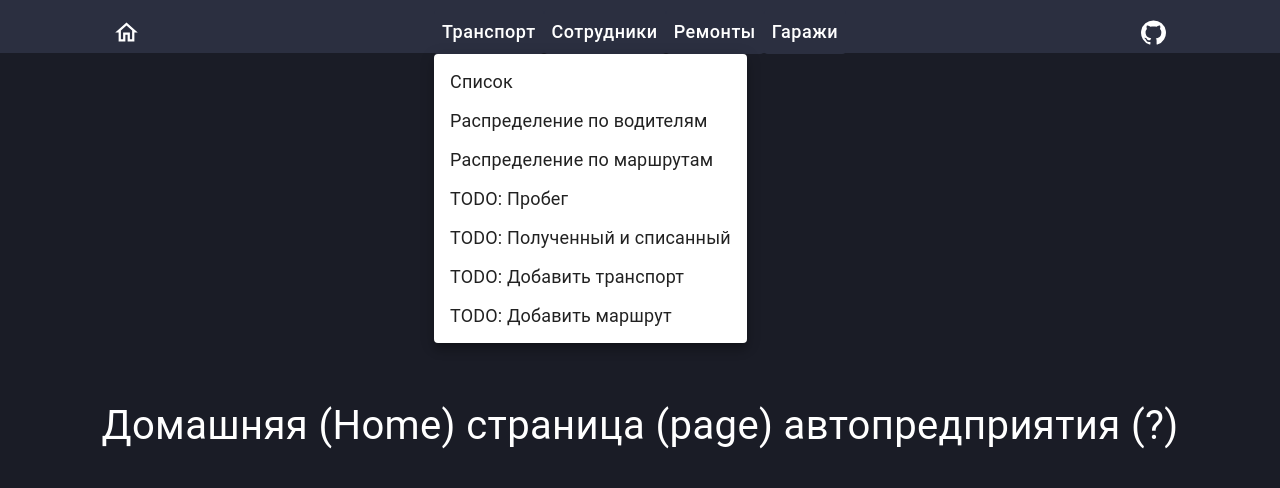
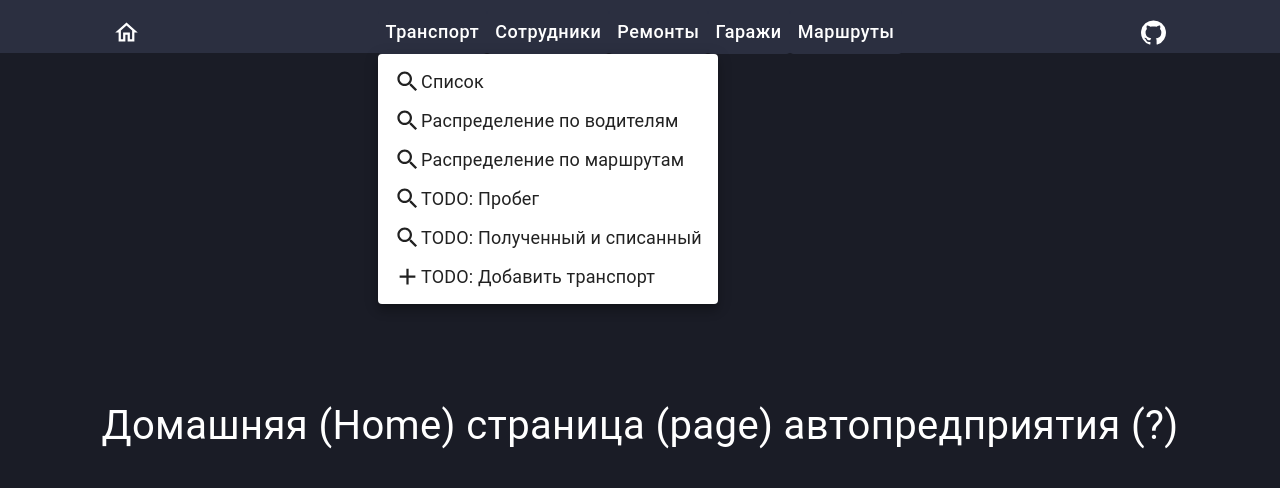
Before and after one commit to jecter1/transport-enterprise, a Next.js app in the folder frontend/: page / in a window 1280 px wide. Both pictures are taken after a click on the button "Транспорт". Shown: the top 488 px of the page. Built offline with nearby package versions, Linux system fonts and the light colour scheme.

Commit message:
add icons for header menus & update TODO

```diff
--- a/frontend/components/Header.js
+++ b/frontend/components/Header.js
@@ -4,20 +4,24 @@ import Toolbar from '@mui/material/Toolbar';
 import Grid from '@mui/material/Grid';
 import AppBar from '@mui/material/AppBar';
 import HomeOutlinedIcon from '@mui/icons-material/HomeOutlined';
-import { Button, ButtonGroup, Divider, IconButton } from '@mui/material';
+import { Button, IconButton } from '@mui/material';
 import GitHubIcon from '@mui/icons-material/GitHub';
 import { Menu, MenuItem } from '@mui/material';
+import SearchOutlinedIcon from '@mui/icons-material/SearchOutlined';
+import AddOutlinedIcon from '@mui/icons-material/AddOutlined';
 
 export default function Header() {
   const [anchorEmployeeEl, setAnchorEmployeeEl] = React.useState(null);
   const [anchorTransportEl, setAnchorTransportEl] = React.useState(null);
   const [anchorRepairEl, setAnchorRepairEl] = React.useState(null);
   const [anchorGarageEl, setAnchorGarageEl] = React.useState(null);
+  const [anchorRouteEl, setAnchorRouteEl] = React.useState(null);
 
   const openEmployee = Boolean(anchorEmployeeEl);
   const openTransport = Boolean(anchorTransportEl);
   const openRepair = Boolean(anchorRepairEl);
   const openGarage = Boolean(anchorGarageEl);
+  const openRoute = Boolean(anchorRouteEl);
 
   const handleClickEmployee = (event) => {
     setAnchorEmployeeEl(event.currentTarget);
@@ -51,6 +55,14 @@ export default function Header() {
     setAnchorGarageEl(null);
   };
 
+  const handleClickRoute = (event) => {
+    setAnchorRouteEl(event.currentTarget);
+  };
+
+  const handleCloseRoute = () => {
+    setAnchorRouteEl(null);
+  };
+
   return (
     <AppBar position='static' sx={{ background: "#2b2f40", height: "100%", width: "100%", boxShadow: "0 0 0em black" }}>
       <Toolbar>
@@ -72,18 +84,17 @@ export default function Header() {
               onClose={handleCloseTransport}
             >
               <Link href="/transport/" passHref>
-                <MenuItem onClick={handleCloseTransport}>Список</MenuItem>
+                <MenuItem onClick={handleCloseTransport}><SearchOutlinedIcon/>Список</MenuItem>
               </Link>
               <Link href="/transport/drivers" passHref>
-                <MenuItem onClick={handleCloseTransport}>Распределение по водителям</MenuItem>
+                <MenuItem onClick={handleCloseTransport}><SearchOutlinedIcon/>Распределение по водителям</MenuItem>
               </Link>
               <Link href="/transport/routes" passHref>
-                <MenuItem onClick={handleCloseTransport}>Распределение по маршрутам</MenuItem>
+                <MenuItem onClick={handleCloseTransport}><SearchOutlinedIcon/>Распределение по маршрутам</MenuItem>
               </Link>
-              <MenuItem onClick={handleCloseTransport}>TODO: Пробег</MenuItem>
-              <MenuItem onClick={handleCloseTransport}>TODO: Полученный и списанный</MenuItem>
-              <MenuItem onClick={handleCloseTransport}>TODO: Добавить транспорт</MenuItem>
-              <MenuItem onClick={handleCloseTransport}>TODO: Добавить маршрут</MenuItem>
+              <MenuItem onClick={handleCloseTransport}><SearchOutlinedIcon/>TODO: Пробег</MenuItem>
+              <MenuItem onClick={handleCloseTransport}><SearchOutlinedIcon/>TODO: Полученный и списанный</MenuItem>
+              <MenuItem onClick={handleCloseTransport}><AddOutlinedIcon/>TODO: Добавить транспорт</MenuItem>
             </Menu>
             <Button style={{fontSize: 18}} onClick={handleClickEmployee}>
               Сотрудники
@@ -94,16 +105,16 @@ export default function Header() {
               onClose={handleCloseEmployee}
             >
               <Link href="/employee/" passHref>
-                <MenuItem onClick={handleCloseEmployee}>Список</MenuItem>
+                <MenuItem onClick={handleCloseEmployee}><SearchOutlinedIcon/>Список</MenuItem>
               </Link>
               <Link href="/employee/drivers/" passHref>
-                <MenuItem onClick={handleCloseEmployee}>Распределение водителей</MenuItem>
+                <MenuItem onClick={handleCloseEmployee}><SearchOutlinedIcon/>Распределение водителей</MenuItem>
               </Link>
               <Link href="/employee/hierarchy" passHref>
-                <MenuItem onClick={handleCloseEmployee}>Подчиненность</MenuItem>
+                <MenuItem onClick={handleCloseEmployee}><SearchOutlinedIcon/>Подчиненность</MenuItem>
               </Link>
               <Link href="/employee/add" passHref>
-                <MenuItem onClick={handleCloseEmployee}>TODO: Добавить сотрудника</MenuItem>
+                <MenuItem onClick={handleCloseEmployee}><AddOutlinedIcon/>TODO: Добавить сотрудника</MenuItem>
               </Link>
             </Menu>
             <Button style={{fontSize: 18}} onClick={handleClickRepair}>
@@ -114,10 +125,10 @@ export default function Header() {
               open={openRepair}
               onClose={handleCloseRepair}
             >
-              <MenuItem onClick={handleCloseRepair}>TODO: Список</MenuItem>
-              <MenuItem onClick={handleCloseRepair}>TODO: Число и стоимость</MenuItem>
-              <MenuItem onClick={handleCloseRepair}>TODO: Число использованных узлов</MenuItem>
-              <MenuItem onClick={handleCloseRepair}>TODO: Добавить запись о ремонте</MenuItem>
+              <MenuItem onClick={handleCloseRepair}><SearchOutlinedIcon/>TODO: Список</MenuItem>
+              <MenuItem onClick={handleCloseRepair}><SearchOutlinedIcon/>TODO: Число и стоимость</MenuItem>
+              <MenuItem onClick={handleCloseRepair}><SearchOutlinedIcon/>TODO: Число использованных узлов</MenuItem>
+              <MenuItem onClick={handleCloseRepair}><AddOutlinedIcon/>TODO: Добавить запись о ремонте</MenuItem>
             </Menu>
             <Button style={{fontSize: 18}} onClick={handleClickGarage}>
               Гаражи
@@ -127,9 +138,20 @@ export default function Header() {
               open={openGarage}
               onClose={handleCloseGarage}
             >
-              <MenuItem onClick={handleCloseGarage}>TODO: Список</MenuItem>
-              <MenuItem onClick={handleCloseGarage}>TODO: Распределение транспорта</MenuItem>
-              <MenuItem onClick={handleCloseGarage}>TODO: Добавить гараж</MenuItem>
+              <MenuItem onClick={handleCloseGarage}><SearchOutlinedIcon/>TODO: Список</MenuItem>
+              <MenuItem onClick={handleCloseGarage}><SearchOutlinedIcon/>TODO: Распределение транспорта</MenuItem>
+              <MenuItem onClick={handleCloseGarage}><AddOutlinedIcon/>TODO: Добавить гараж</MenuItem>
+            </Menu>
+            <Button style={{fontSize: 18}} onClick={handleClickRoute}>
+              Маршруты
+            </Button>
+            <Menu
+              anchorEl={anchorRouteEl}
+              open={openRoute}
+              onClose={handleCloseRoute}
+            >
+              <MenuItem onClick={handleCloseRoute}><SearchOutlinedIcon/>TODO: Список</MenuItem>
+              <MenuItem onClick={handleCloseRoute}><AddOutlinedIcon/>TODO: Добавить маршрут</MenuItem>
             </Menu>
           </Grid>
           <Grid item sm={2} style={{ textAlign: 'center' }}>
```
